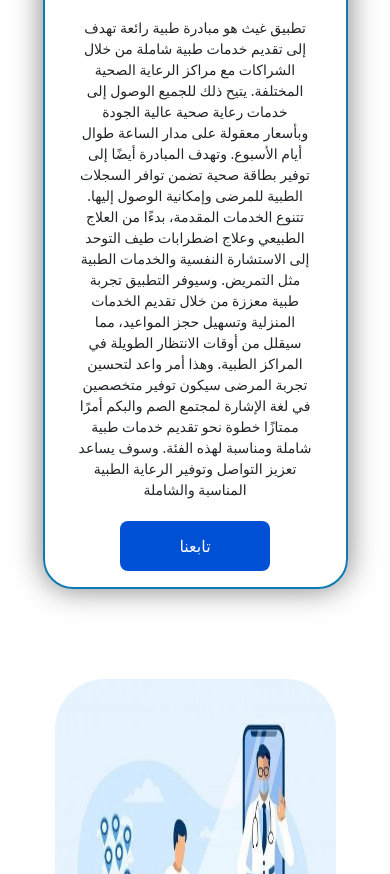
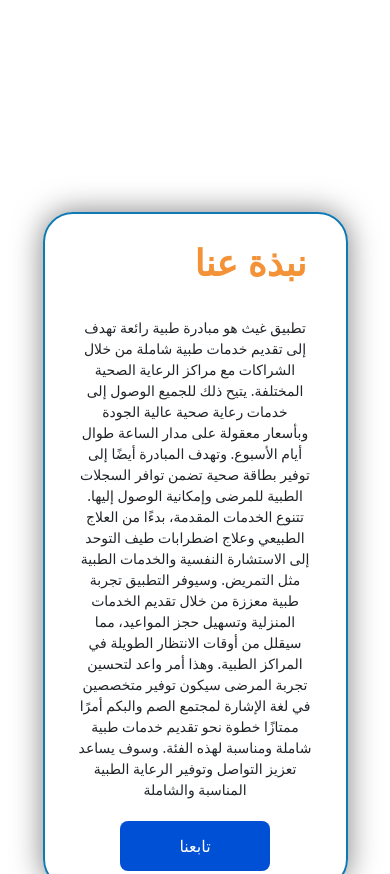
Before and after one commit to Haifa-349/alghaith-web, a plain HTML site: page index.html in a window 390 px wide. Shown: the part 683-1557 px from the top of the page. Drawn offline with nearby package versions, Linux system fonts and the light colour scheme.

Commit message:
Update style.css

```diff
--- a/css/style.css
+++ b/css/style.css
@@ -265,6 +265,7 @@ margin: 30px 0;
     -moz-border-radius: 30px;
     -ms-border-radius: 30px;
     -o-border-radius: 30px;
+    text-align:center;
 
 }
 #about h2{
@@ -527,7 +528,7 @@ margin: 30px 0;
 }
 /*about*/
 #about .about-text{
-    margin-top: -200px;
+
     text-align: center;
 }
 /* card section */
```
